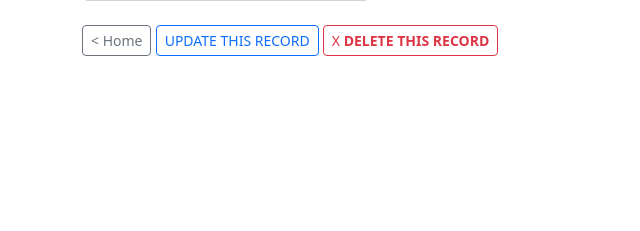
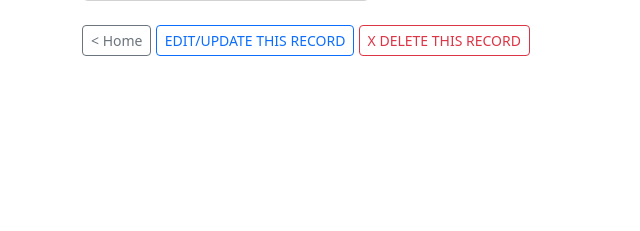
Before and after one commit to paulaji/IM-CRM, a Django app: template imcrm/website/templates/record.html in a window 1280 px wide. Shown: the part 510-741 px from the top of the page, without its empty margins (0-640 px from the left). Run offline with Django 4.2, Linux system fonts and the light colour scheme; the template is opened without the code that fills it, so the values that code supplies are empty.

Commit message:
Update record.html

```diff
--- a/imcrm/website/templates/record.html
+++ b/imcrm/website/templates/record.html
@@ -62,8 +62,10 @@
   ><button class="btn btn-outline-secondary btn-sm">< Home</button></a
 >
 <!-- adding an update record button -->
-<a href="{% url 'update_record' %}"
-  ><button class="btn btn-outline-primary btn-sm">UPDATE THIS RECORD</button></a
+<a href="{% url 'update_record' customer_data.id %}"
+  ><button class="btn btn-outline-primary btn-sm">
+    EDIT/UPDATE THIS RECORD
+  </button></a
 >
 <!-- adding a delete button 😢 -->
 <!-- this will be programmed in such a way that a modal pops up asking for delete confirmation -->
@@ -72,7 +74,7 @@
   data-bs-toggle="modal"
   data-bs-target="#staticBackdrop"
 >
-  X <span style="font-weight: bold">DELETE THIS RECORD</span>
+  X <span>DELETE THIS RECORD</span>
 </button>
 
 <!-- the modal -->
```
